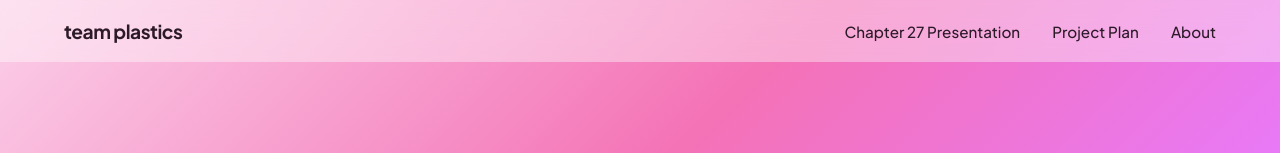
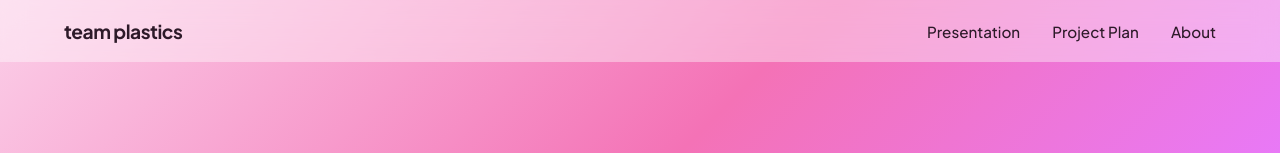
Before and after one commit to cs191-teamplastics-blog/cs191-teamplastics-blog.github.io, a plain HTML site: page index.html in a window 1280 px wide. Shown: the top 153 px of the page. Drawn offline with Linux system fonts and the light colour scheme.

Commit message:
Update index.html

```diff
--- a/index.html
+++ b/index.html
@@ -15,7 +15,7 @@
       <span class="team-name">team plastics</span>
     </div>
     <ul class="nav-links">
-      <li><a href="chapter27.html">Chapter 27 Presentation</a></li>
+      <li><a href="chapter27.html">Presentation</a></li>
       <li><a href="#project-plan">Project Plan</a></li>
       <li><a href="#about">About</a></li>
     </ul>
```
